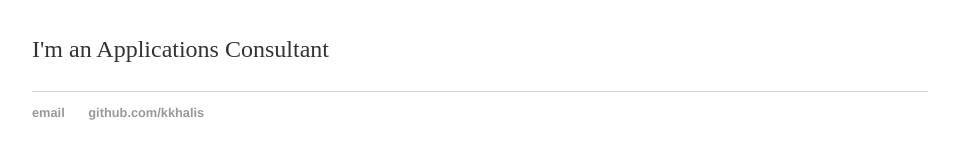
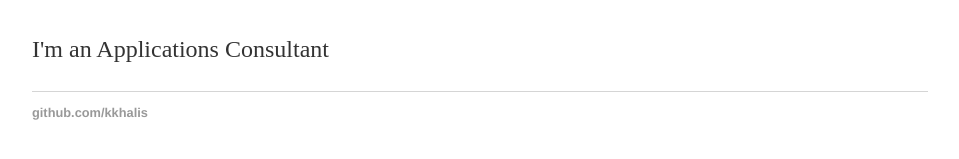
Before and after one commit to kkhalis/kkhalis.github.io, a Jekyll site: the page built from index.html, in a window 1280 px wide. Shown: the part 164-323 px from the top of the page, without its empty margins (160-1119 px from the left). Built offline with Jekyll 4.4.1, drawn with Linux system fonts in a browser that asks for light colours.

Commit message:
Removed email address.

```diff
--- a/_layouts/default.html
+++ b/_layouts/default.html
@@ -18,7 +18,6 @@
 		</div>
 		<footer>
     		<ul>
-        		<li><a href="mailto:khaliskassim@hotmail.com">email</a></li>
         		<li><a href="https://github.com/kkhalis">github.com/kkhalis</a></li>
 			</ul>
 		</footer>
```
